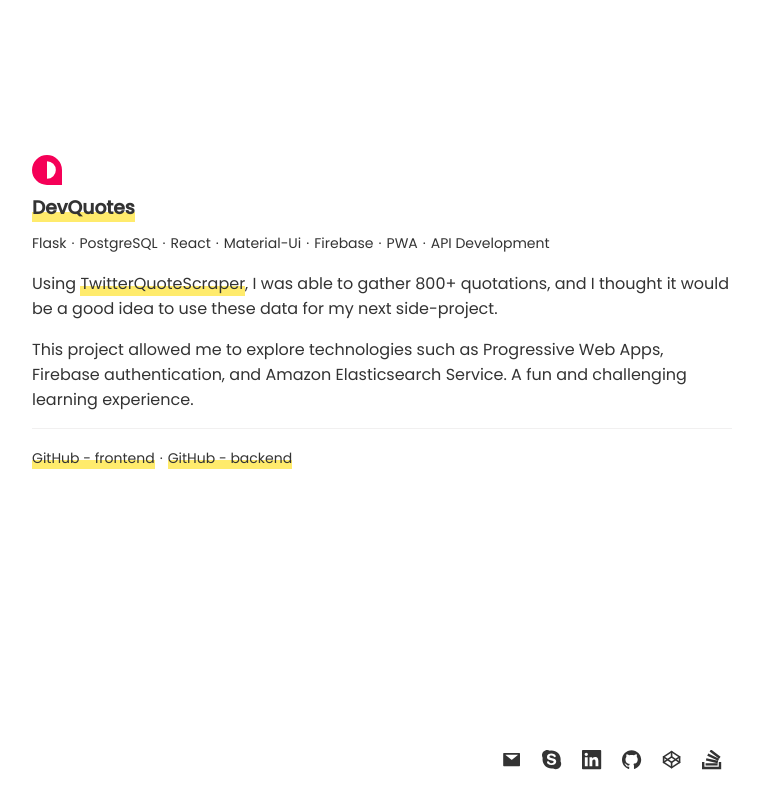
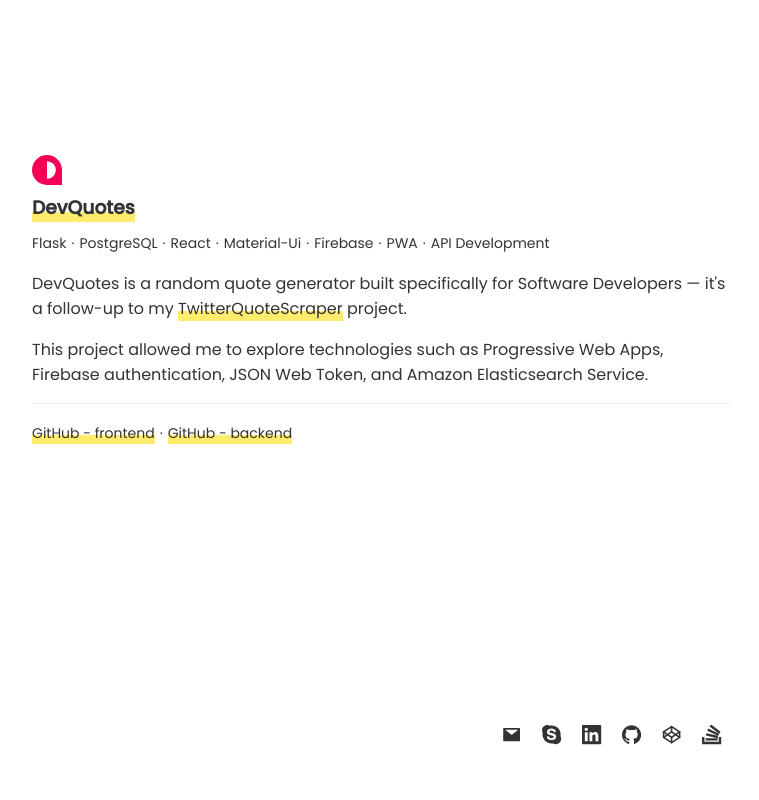
Before and after one commit to bertdida/bertdida.github.io, a React (Create React App) app: page /projects in a window 1280 px wide. Shown: the part 1377-2177 px from the top of the page, without its empty margins (258-1017 px from the left). After the commit the page ends 2152 px from the top, so only its background shows below. Built offline with nearby package versions, Linux system fonts and the light colour scheme.

Commit message:
Update project description

```diff
--- a/src/pages/projects/assets/data.js
+++ b/src/pages/projects/assets/data.js
@@ -90,17 +90,17 @@
     description: (
       <>
         <p>
-          Using&nbsp;
+          DevQuotes is a random quote generator built specifically for Software
+          Developers — it's a follow-up to my&nbsp;
           <ExternalLink to="https://github.com/bertdida/twitter-quote-scraper">
             TwitterQuoteScraper
           </ExternalLink>
-          , I was able to gather 800+ quotations, and I thought it would be a
-          good idea to use these data for my next side-project.
+          &nbsp;project.
         </p>
         <p>
           This project allowed me to explore technologies such as Progressive
-          Web Apps, Firebase authentication, and Amazon Elasticsearch Service. A
-          fun and challenging learning experience.
+          Web Apps, Firebase authentication, JSON Web Token, and Amazon
+          Elasticsearch Service.
         </p>
       </>
     ),
```
